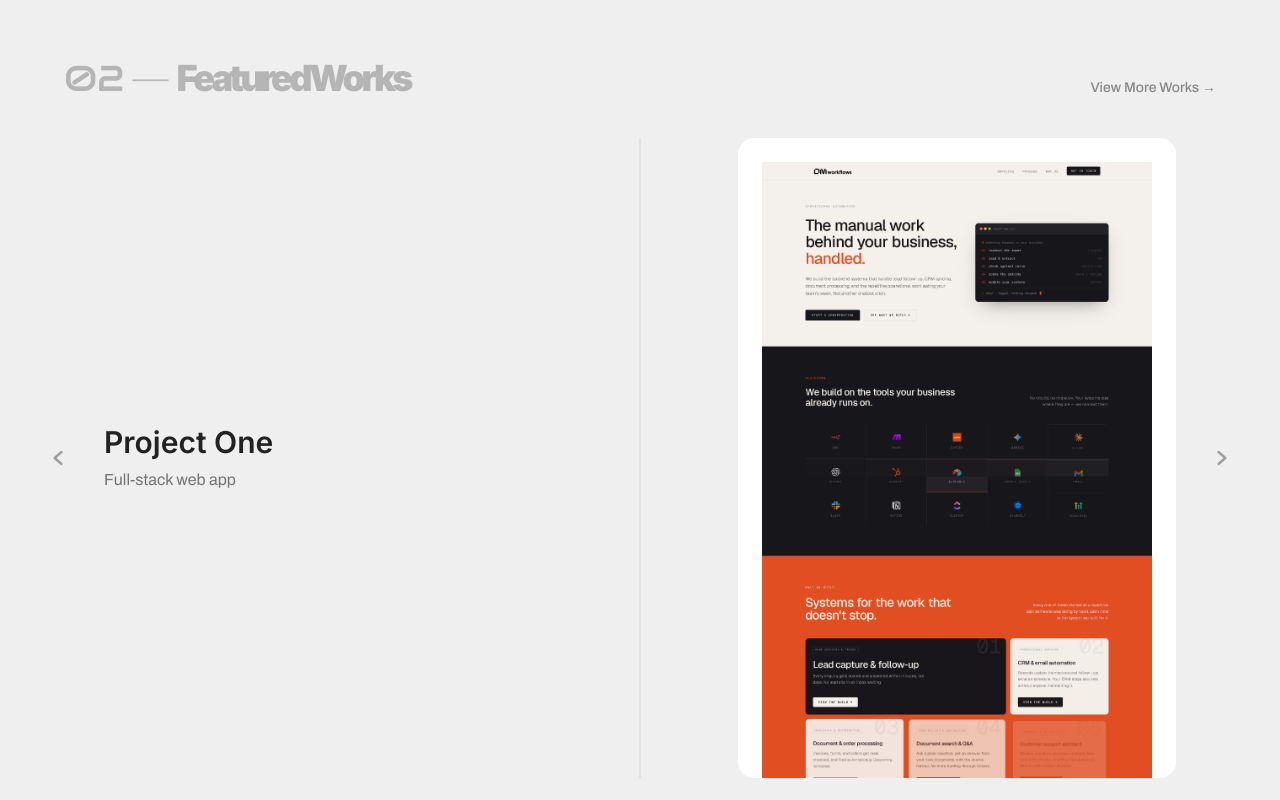
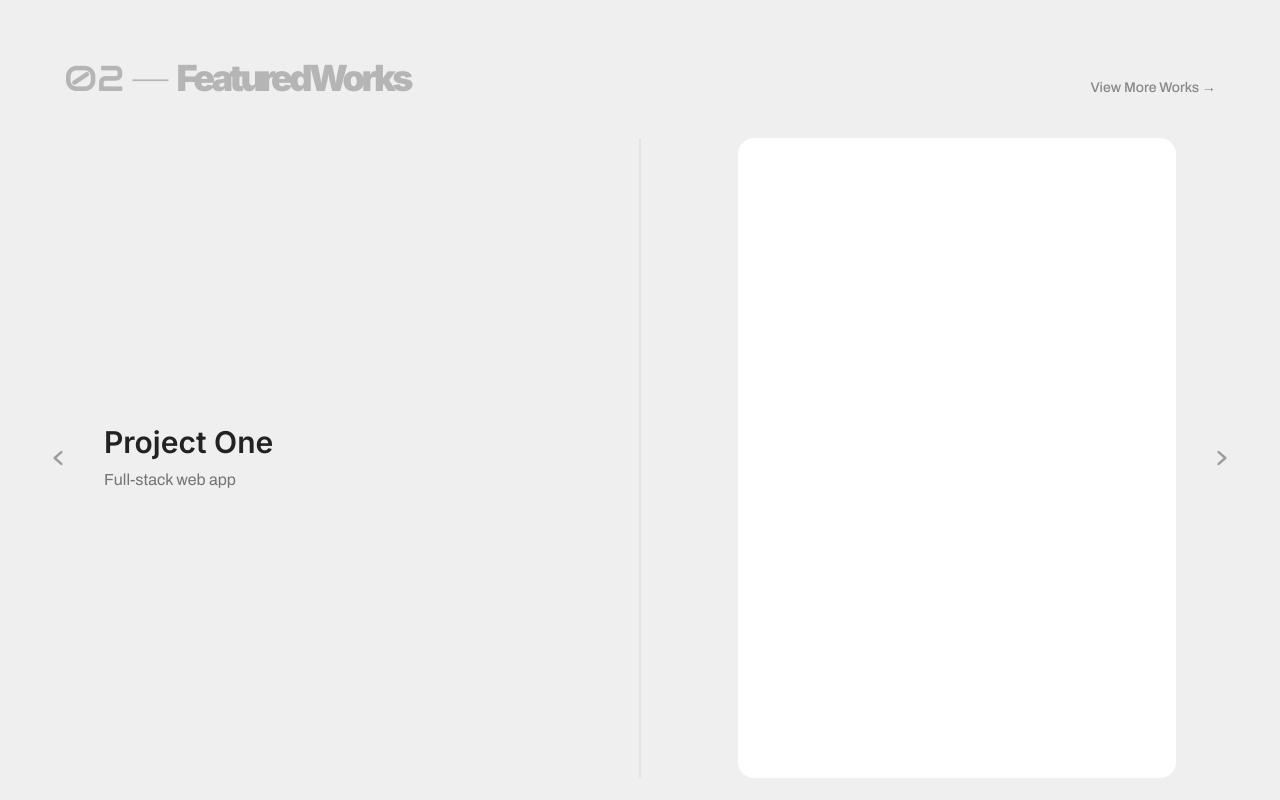
Before and after one commit to mors-codes/portfolio-2026, a Next.js app: page / in a window 1280 px wide. Shown: the part 1660-2460 px from the top of the page. Built offline with nearby package versions, Linux system fonts and the light colour scheme; a web font is replaced by a local one.

Commit message:
rework works panel animation: accordion-style pass-through transition

```diff
--- a/src/components/sections/Works.tsx
+++ b/src/components/sections/Works.tsx
@@ -6,17 +6,14 @@ const WORKS: WorkItem[] = [
   {
     title: "Project One",
     description: "Full-stack web app",
-    image: "/images/works/project-1.png",
   },
   {
     title: "Project Two",
     description: "Automation workflow",
-    image: "/images/works/project-2.png",
   },
   {
     title: "Project Three",
     description: "UI/UX design system",
-    image: "/images/works/project-3.png",
   },
 ];
 
--- a/src/components/ui/WorksSwap.tsx
+++ b/src/components/ui/WorksSwap.tsx
@@ -6,7 +6,6 @@ import gsap from "gsap";
 export interface WorkItem {
   title: string;
   description: string;
-  image: string;
 }
 
 interface WorksSwapProps {
@@ -18,19 +17,13 @@ const RIGHT_POSITION_PCT = 100 - PANEL_WIDTH_PCT;
 
 export default function WorksSwap({ works }: WorksSwapProps) {
   const [index, setIndex] = useState(0);
-  const [outgoing, setOutgoing] = useState<{
-    image: string;
-    dir: number;
-  } | null>(null);
   const [isTransitioning, setIsTransitioning] = useState(false);
+  const [infoOnLeft, setInfoOnLeft] = useState(true);
 
   const infoRef = useRef<HTMLDivElement>(null);
-  const imageRef = useRef<HTMLDivElement>(null);
-  const incomingImgRef = useRef<HTMLDivElement>(null);
-  const outgoingImgRef = useRef<HTMLDivElement>(null);
+  const cardRef = useRef<HTMLDivElement>(null);
   const containerRef = useRef<HTMLDivElement>(null);
 
-  const [infoOnLeft, setInfoOnLeft] = useState(true);
   const active = works[index];
 
   const goTo = (target: number) => {
@@ -38,76 +31,72 @@ export default function WorksSwap({ works }: WorksSwapProps) {
       target === index ||
       isTransitioning ||
       !infoRef.current ||
-      !imageRef.current ||
+      !cardRef.current ||
       !containerRef.current
     )
       return;
 
     setIsTransitioning(true);
-    const dir =
-      target > index || (target === 0 && index === works.length - 1) ? 1 : -1;
-    const currentImage = active.image;
     const nextInfoOnLeft = !infoOnLeft;
 
-    const imgSlotWidth = imageRef.current.offsetWidth;
-
-    const leftPct = 0;
-    const rightPct = RIGHT_POSITION_PCT;
-    const infoToPct = nextInfoOnLeft ? leftPct : rightPct;
-    const imageToPct = nextInfoOnLeft ? rightPct : leftPct;
+    // The info-slot element and the card-slot element each independently
+    // travel through center. Whichever one is currently on the LEFT is
+    // heading toward center then out to the RIGHT this transition (and
+    // vice versa) — so each element's own path is: current-side -> 50%
+    // (shrinking) -> opposite-side (growing), content swapping the
+    // instant it passes through center.
+    const infoTravelsToRight = infoOnLeft; // info is left now, will end up right
+    const cardTravelsToRight = !infoOnLeft; // card takes whichever side info vacates
 
     const tl = gsap.timeline({
       onComplete: () => setIsTransitioning(false),
     });
 
-    tl.to(infoRef.current, {
-      opacity: 0,
-      duration: 0.25,
-      ease: "power2.in",
-    });
-
+    // --- INFO element's path ---
+    // Shrink to 0 at center (0.5s), then grow back out (0.5s) — but the
+    // grow tween starts BEFORE shrink finishes (pass+=0.3, not pass+=0.5)
+    // so there's a real overlap window where both are moving at once.
+    // That overlap is what makes this read as one continuous pass instead
+    // of a shrink-then-stop-then-grow sequence.
     tl.to(
       infoRef.current,
-      { left: `${infoToPct}%`, duration: 0.6, ease: "power2.inOut" },
-      "swap",
+      { left: "50%", width: "0%", duration: 0.5, ease: "power2.in" },
+      "pass",
+    );
+    tl.add(() => {
+      setIndex(target);
+    }, "pass+=0.25"); // fires before grow starts (pass+=0.3), width still near 0
+    tl.to(
+      infoRef.current,
+      {
+        left: infoTravelsToRight ? `${RIGHT_POSITION_PCT}%` : "0%",
+        width: `${PANEL_WIDTH_PCT}%`,
+        duration: 0.5,
+        ease: "power2.out",
+      },
+      "pass+=0.3",
+    );
+
+    // --- CARD element's path (mirrors info, opposite side) ---
+    tl.to(
+      cardRef.current,
+      { left: "50%", width: "0%", duration: 0.5, ease: "power2.in" },
+      "pass",
     );
     tl.to(
-      imageRef.current,
-      { left: `${imageToPct}%`, duration: 0.6, ease: "power2.inOut" },
-      "swap",
+      cardRef.current,
+      {
+        left: cardTravelsToRight ? `${RIGHT_POSITION_PCT}%` : "0%",
+        width: `${PANEL_WIDTH_PCT}%`,
+        duration: 0.5,
+        ease: "power2.out",
+      },
+      "pass+=0.3",
     );
 
     tl.add(() => {
-      setOutgoing({ image: currentImage, dir });
-      setIndex(target);
       setInfoOnLeft(nextInfoOnLeft);
-
-      if (incomingImgRef.current) {
-        const enterFrom = dir > 0 ? imgSlotWidth : -imgSlotWidth;
-        gsap.killTweensOf(incomingImgRef.current);
-        gsap.fromTo(
-          incomingImgRef.current,
-          { x: enterFrom, opacity: 1 },
-          { x: 0, opacity: 1, duration: 0.5, ease: "power2.inOut" },
-        );
-      }
-      if (outgoingImgRef.current) {
-        gsap.killTweensOf(outgoingImgRef.current);
-        gsap.to(outgoingImgRef.current, {
-          x: dir > 0 ? -imgSlotWidth : imgSlotWidth,
-          duration: 0.5,
-          ease: "power2.inOut",
-          onComplete: () => setOutgoing(null),
-        });
-      }
-    }, "swap+=0.15");
-
-    tl.fromTo(
-      infoRef.current,
-      { y: 24, opacity: 0 },
-      { y: 0, opacity: 1, duration: 0.4, ease: "power3.out" },
-      "swap+=0.35",
-    );
+    }, "pass+=0.8"); // after both fully settled (0.3 + 0.5)
   };
 
   const next = () => goTo((index + 1) % works.length);
@@ -115,7 +104,7 @@ export default function WorksSwap({ works }: WorksSwapProps) {
 
   return (
     <div ref={containerRef} className="relative mt-10 h-160">
-      <div className="pointer-events-none absolute top-0 bottom-0 left-1/2 z-[25] w-px -translate-x-1/2 bg-ink/10 dark:bg-bg/10" />
+      <div className="pointer-events-none absolute top-0 bottom-0 left-1/2 z-25 w-px -translate-x-1/2 bg-ink/10 dark:bg-bg/10" />
 
       <button
         type="button"
@@ -123,69 +112,32 @@ export default function WorksSwap({ works }: WorksSwapProps) {
         onClick={prev}
         className="absolute top-1/2 left-0 z-30 -translate-x-4 -translate-y-1/2 text-ink/40 hover:text-ink"
       >
-        <svg
-          width="20"
-          height="20"
-          viewBox="0 0 24 24"
-          fill="none"
-          xmlns="http://www.w3.org/2000/svg"
-          aria-hidden="true"
-        >
-          <path
-            d="M16 5L8 12L16 19"
-            stroke="currentColor"
-            strokeWidth="3"
-            strokeLinecap="round"
-            strokeLinejoin="round"
-          />
+        <svg width="20" height="20" viewBox="0 0 24 24" fill="none" xmlns="http://www.w3.org/2000/svg" aria-hidden="true">
+          <path d="M16 5L8 12L16 19" stroke="currentColor" strokeWidth="3" strokeLinecap="round" strokeLinejoin="round" />
         </svg>
       </button>
 
       <div
         ref={infoRef}
-        className="absolute top-1/2 z-20 -translate-y-1/2 px-10"
+        className="absolute top-1/2 z-20 -translate-y-1/2 overflow-hidden px-10"
         style={{
           left: infoOnLeft ? "0%" : `${RIGHT_POSITION_PCT}%`,
           width: `${PANEL_WIDTH_PCT}%`,
         }}
       >
-        <h3 className="font-display text-3xl font-semibold">{active.title}</h3>
-        <p className="mt-2 font-sans text-base text-ink/60">
-          {active.description}
-        </p>
+        <h3 className="font-display text-3xl font-semibold whitespace-nowrap">{active.title}</h3>
+        <p className="mt-2 font-sans text-base whitespace-nowrap text-ink/60">{active.description}</p>
       </div>
 
       <div
-        ref={imageRef}
-        className="absolute top-1/2 z-0 -translate-y-1/2 px-10"
+        ref={cardRef}
+        className="absolute top-1/2 z-0 -translate-y-1/2 overflow-hidden px-10"
         style={{
           left: infoOnLeft ? `${RIGHT_POSITION_PCT}%` : "0%",
           width: `${PANEL_WIDTH_PCT}%`,
         }}
       >
-        <div className="relative mx-auto h-160 w-full max-w-140 overflow-hidden rounded-2xl bg-white pt-6 pr-6 pl-6">
-          {outgoing && (
-            <div
-              ref={outgoingImgRef}
-              className="absolute inset-0 h-full w-full overflow-hidden pt-6 pr-6 pl-6"
-            >
-              {/* eslint-disable-next-line @next/next/no-img-element */}
-              <img
-                src={outgoing.image}
-                alt=""
-                className="h-full w-full object-cover object-top"
-              />
-            </div>
-          )}
-          <div ref={incomingImgRef} className="h-full w-full overflow-hidden">
-            {/* eslint-disable-next-line @next/next/no-img-element */}
-            <img
-              src={active.image}
-              alt={active.title}
-              className="h-full w-full object-cover object-top"
-            />
-          </div>
-        </div>
+        <div className="relative mx-auto h-160 w-full max-w-140 overflow-hidden rounded-2xl bg-white pt-6 pr-6 pl-6" />
       </div>
 
       <button
@@ -194,21 +146,8 @@ export default function WorksSwap({ works }: WorksSwapProps) {
         onClick={next}
         className="absolute top-1/2 right-0 z-30 translate-x-4 -translate-y-1/2 text-ink/40 hover:text-ink"
       >
-        <svg
-          width="20"
-          height="20"
-          viewBox="0 0 24 24"
-          fill="none"
-          xmlns="http://www.w3.org/2000/svg"
-          aria-hidden="true"
-        >
-          <path
-            d="M8 5L16 12L8 19"
-            stroke="currentColor"
-            strokeWidth="3"
-            strokeLinecap="round"
-            strokeLinejoin="round"
-          />
+        <svg width="20" height="20" viewBox="0 0 24 24" fill="none" xmlns="http://www.w3.org/2000/svg" aria-hidden="true">
+          <path d="M8 5L16 12L8 19" stroke="currentColor" strokeWidth="3" strokeLinecap="round" strokeLinejoin="round" />
         </svg>
       </button>
     </div>
```
